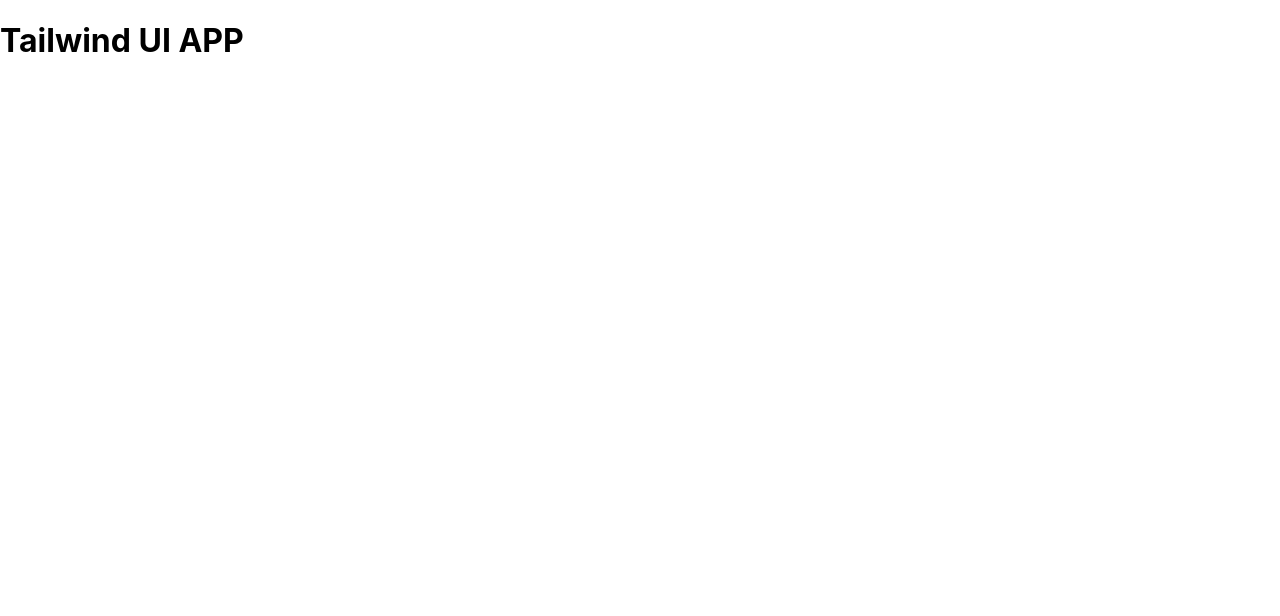
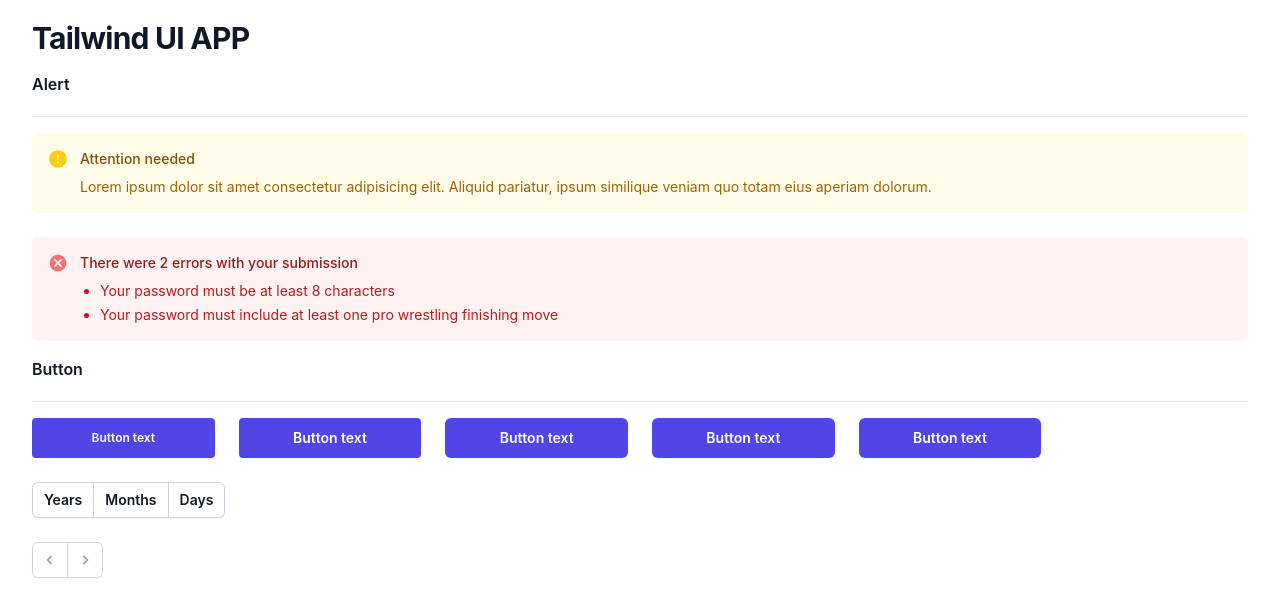
Before and after one commit to TeamFab2023/openui, a React (Create React App) app: page / in a window 1280 px wide. Shown: the top 616 px of the page. Built offline with nearby package versions, Linux system fonts and the light colour scheme.

Commit message:
buttons and alert done

```diff
--- a/package.json
+++ b/package.json
@@ -12,6 +12,7 @@
     "@types/react-dom": "^18.2.8",
     "react": "^18.2.0",
     "react-dom": "^18.2.0",
+    "react-icons": "^4.11.0",
     "react-scripts": "5.0.1",
     "typescript": "^4.9.5",
     "web-vitals": "^2.1.4"
@@ -57,6 +58,7 @@
     "eslint-plugin-storybook": "^0.6.14",
     "prop-types": "^15.8.1",
     "storybook": "^7.4.5",
+    "tailwindcss": "^3.3.3",
     "webpack": "^5.88.2"
   }
 }
--- a/src/App.tsx
+++ b/src/App.tsx
@@ -1,10 +1,42 @@
 import React from 'react';
 import logo from './logo.svg';
 import './App.css';
+import Alert from './components/Alerts/Alert';
+import Button from './components/Button/Button'
 
 function App() {
   return (
-    <h1>Tailwind UI APP</h1>
+    <>
+    <div className="mx-auto max-w-7xl px-4 sm:px-6 lg:px-8 mt-5">
+      {/* We've used 3xl here, but feel free to try other max-widths based on your needs */}
+      <div className="md:flex md:items-center md:justify-between">
+      <div className="min-w-0 flex-1">
+        <h2 className="text-2xl font-bold leading-7 text-gray-900 sm:truncate sm:text-3xl sm:tracking-tight">
+        Tailwind UI APP
+
+        </h2>
+      </div>
+      {/* <div className="mt-4 flex md:ml-4 md:mt-0">
+        <button
+          type="button"
+          className="inline-flex items-center rounded-md bg-white px-3 py-2 text-sm font-semibold text-gray-900 shadow-sm ring-1 ring-inset ring-gray-300 hover:bg-gray-50"
+        >
+          Edit
+        </button>
+        <button
+          type="button"
+          className="ml-3 inline-flex items-center rounded-md bg-indigo-600 px-3 py-2 text-sm font-semibold text-white shadow-sm hover:bg-indigo-700 focus-visible:outline focus-visible:outline-2 focus-visible:outline-offset-2 focus-visible:outline-indigo-600"
+        >
+          Publish
+        </button>
+      </div> */}
+    </div>
+      <Alert />
+      <Button />
+
+      <div className="mx-auto max-w-3xl">{/* Content goes here */}</div>
+    </div>
+    </>
   );
 }
 
--- a/src/components/Alerts/Alert.tsx
+++ b/src/components/Alerts/Alert.tsx
@@ -1,8 +1,47 @@
 import React from 'react'
+import { AiFillExclamationCircle } from "react-icons/ai";
+import { MdCancel} from "react-icons/md";
 
 const Alert = () => {
   return (
-    <div>Alert</div>
+    <>
+       <div className="border-b border-gray-200 pb-5 my-4">
+      <h3 className="text-base font-semibold leading-6 text-gray-900 ">Alert</h3>
+    </div>
+    <div className="rounded-md bg-yellow-50 p-4 w-25">
+      <div className="flex">
+        <div className="flex-shrink-0">
+          <AiFillExclamationCircle className="h-5 w-5 text-yellow-400" aria-hidden="true" />
+        </div>
+        <div className="ml-3">
+          <h3 className="text-sm font-medium text-yellow-800">Attention needed</h3>
+          <div className="mt-2 text-sm text-yellow-700">
+            <p>
+              Lorem ipsum dolor sit amet consectetur adipisicing elit. Aliquid pariatur, ipsum similique veniam quo
+              totam eius aperiam dolorum.
+            </p>
+          </div>
+        </div>
+      </div>
+    </div>
+    <br/>
+    <div className="rounded-md bg-red-50 p-4">
+      <div className="flex">
+        <div className="flex-shrink-0">
+          <MdCancel className="h-5 w-5 text-red-400" aria-hidden="true" />
+        </div>
+        <div className="ml-3">
+          <h3 className="text-sm font-medium text-red-800">There were 2 errors with your submission</h3>
+          <div className="mt-2 text-sm text-red-700">
+            <ul role="list" className="list-disc space-y-1 pl-5">
+              <li>Your password must be at least 8 characters</li>
+              <li>Your password must include at least one pro wrestling finishing move</li>
+            </ul>
+          </div>
+        </div>
+      </div>
+    </div>
+    </>
   )
 }
 
--- a/src/components/Button/Button.tsx
+++ b/src/components/Button/Button.tsx
@@ -1,8 +1,86 @@
 import React from 'react'
+import { BiChevronRight} from "react-icons/bi";
+import { BiChevronLeft} from "react-icons/bi";
 
 const Button = () => {
   return (
-    <h2>Tailwind button</h2>
+    <>
+        <div className="border-b border-gray-200 pb-5 my-4">
+      <h3 className="text-base font-semibold leading-6 text-gray-900 ">Button</h3>
+    </div>
+    <div className="grid grid-cols-1 gap-6 sm:grid-cols-2 lg:grid-cols-6">
+    <button
+      type="button"
+      className="rounded bg-indigo-600 px-2 py-1 text-xs font-semibold text-white shadow-sm hover:bg-indigo-500 focus-visible:outline focus-visible:outline-2 focus-visible:outline-offset-2 focus-visible:outline-indigo-600"
+    >
+      Button text
+    </button>
+    <button
+      type="button"
+      className="rounded bg-indigo-600 px-2 py-1 text-sm font-semibold text-white shadow-sm hover:bg-indigo-500 focus-visible:outline focus-visible:outline-2 focus-visible:outline-offset-2 focus-visible:outline-indigo-600"
+    >
+      Button text
+    </button>
+    <button
+      type="button"
+      className="rounded-md bg-indigo-600 px-2.5 py-1.5 text-sm font-semibold text-white shadow-sm hover:bg-indigo-500 focus-visible:outline focus-visible:outline-2 focus-visible:outline-offset-2 focus-visible:outline-indigo-600"
+    >
+      Button text
+    </button>
+    <button
+      type="button"
+      className="rounded-md bg-indigo-600 px-3 py-2 text-sm font-semibold text-white shadow-sm hover:bg-indigo-500 focus-visible:outline focus-visible:outline-2 focus-visible:outline-offset-2 focus-visible:outline-indigo-600"
+    >
+      Button text
+    </button>
+    <button
+      type="button"
+      className="rounded-md bg-indigo-600 px-3.5 py-2.5 text-sm font-semibold text-white shadow-sm hover:bg-indigo-500 focus-visible:outline focus-visible:outline-2 focus-visible:outline-offset-2 focus-visible:outline-indigo-600"
+    >
+      Button text
+    </button>
+    </div>
+    <br/>
+    <span className="isolate inline-flex rounded-md shadow-sm">
+      <button
+        type="button"
+        className="relative inline-flex items-center rounded-l-md bg-white px-3 py-2 text-sm font-semibold text-gray-900 ring-1 ring-inset ring-gray-300 hover:bg-gray-50 focus:z-10"
+      >
+        Years
+      </button>
+      <button
+        type="button"
+        className="relative -ml-px inline-flex items-center bg-white px-3 py-2 text-sm font-semibold text-gray-900 ring-1 ring-inset ring-gray-300 hover:bg-gray-50 focus:z-10"
+      >
+        Months
+      </button>
+      <button
+        type="button"
+        className="relative -ml-px inline-flex items-center rounded-r-md bg-white px-3 py-2 text-sm font-semibold text-gray-900 ring-1 ring-inset ring-gray-300 hover:bg-gray-50 focus:z-10"
+      >
+        Days
+      </button>
+    </span>
+    <br />
+    <br />
+
+    <span className="isolate inline-flex rounded-md shadow-sm">
+      <button
+        type="button"
+        className="relative inline-flex items-center rounded-l-md bg-white px-2 py-2 text-gray-400 ring-1 ring-inset ring-gray-300 hover:bg-gray-50 focus:z-10"
+      >
+        <span className="sr-only">Previous</span>
+        <BiChevronLeft className="h-5 w-5" aria-hidden="true" />
+      </button>
+      <button
+        type="button"
+        className="relative -ml-px inline-flex items-center rounded-r-md bg-white px-2 py-2 text-gray-400 ring-1 ring-inset ring-gray-300 hover:bg-gray-50 focus:z-10"
+      >
+        <span className="sr-only">Next</span>
+        <BiChevronRight className="h-5 w-5" aria-hidden="true" />
+      </button>
+    </span>
+  </>
   )
 }
 
--- a/src/index.css
+++ b/src/index.css
@@ -1,3 +1,7 @@
+@tailwind base;
+@tailwind components;
+@tailwind utilities;
+
 body {
   margin: 0;
   font-family: -apple-system, BlinkMacSystemFont, 'Segoe UI', 'Roboto', 'Oxygen',
--- /dev/null
+++ b/tailwind.config.js
@@ -0,0 +1,10 @@
+/** @type {import('tailwindcss').Config} */
+module.exports = {
+  content: [
+    "./src/**/*.{js,jsx,ts,tsx}",
+  ],
+  theme: {
+    extend: {},
+  },
+  plugins: [],
+}
```
Also changed, not shown: 1 other file (tests, documents, lock files or other folders).
